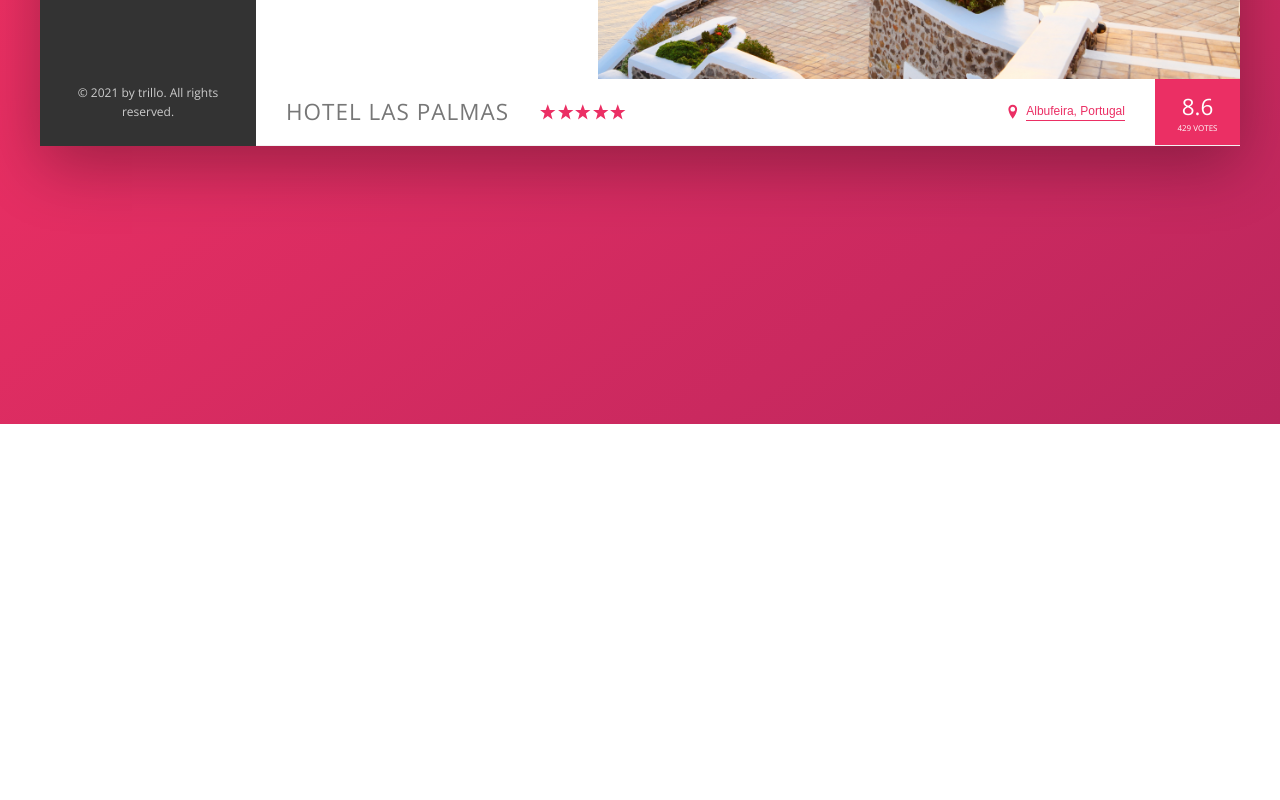
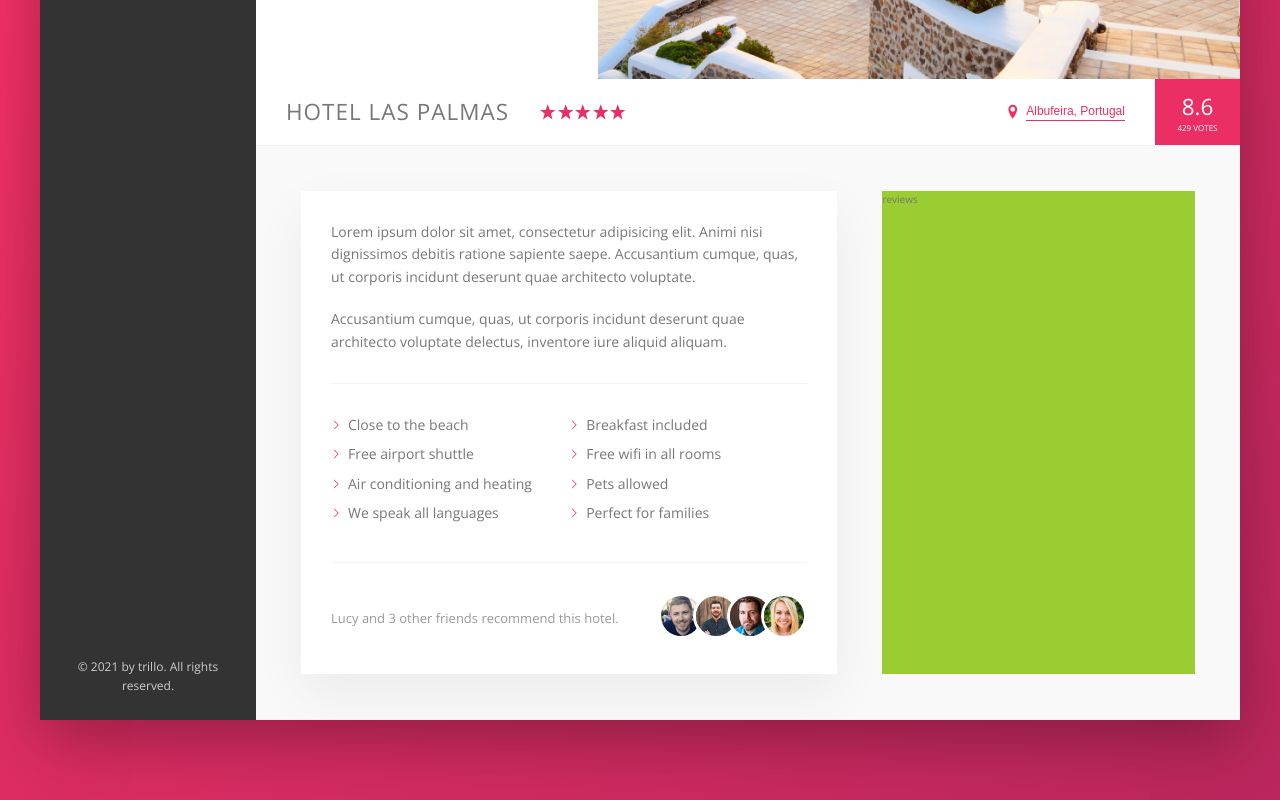
Before and after one commit to jorgeyza/trillo, a website: page index.html in a window 1280 px wide. Shown: the part 456-1256 px from the top of the page. Before the commit the page ends 880 px from the top, so only its background shows below. Drawn offline with nearby package versions, Linux system fonts and the light colour scheme.

Commit message:
Build Description section

```diff
--- a/index.html
+++ b/index.html
@@ -145,6 +145,59 @@
               <div class="overview__rating-count">429 votes</div>
             </div>
           </div>
+
+          <div class="detail">
+            <div class="description">
+              <p class="paragraph">
+                Lorem ipsum dolor sit amet, consectetur adipisicing elit. Animi
+                nisi dignissimos debitis ratione sapiente saepe. Accusantium
+                cumque, quas, ut corporis incidunt deserunt quae architecto
+                voluptate.
+              </p>
+              <p class="paragraph">
+                Accusantium cumque, quas, ut corporis incidunt deserunt quae
+                architecto voluptate delectus, inventore iure aliquid aliquam.
+              </p>
+              <ul class="list">
+                <li class="list__item">Close to the beach</li>
+                <li class="list__item">Breakfast included</li>
+                <li class="list__item">Free airport shuttle</li>
+                <li class="list__item">Free wifi in all rooms</li>
+                <li class="list__item">Air conditioning and heating</li>
+                <li class="list__item">Pets allowed</li>
+                <li class="list__item">We speak all languages</li>
+                <li class="list__item">Perfect for families</li>
+              </ul>
+              <div class="recommend">
+                <p class="recommend__count">
+                  Lucy and 3 other friends recommend this hotel.
+                </p>
+                <div class="recommend__friends">
+                  <img
+                    src="img/user-3.jpg"
+                    alt="Friend 1"
+                    class="recommend__photo"
+                  />
+                  <img
+                    src="img/user-4.jpg"
+                    alt="Friend 2"
+                    class="recommend__photo"
+                  />
+                  <img
+                    src="img/user-5.jpg"
+                    alt="Friend 3"
+                    class="recommend__photo"
+                  />
+                  <img
+                    src="img/user-6.jpg"
+                    alt="Friend 4"
+                    class="recommend__photo"
+                  />
+                </div>
+              </div>
+            </div>
+            <div class="user-reviews">reviews</div>
+          </div>
         </main>
       </div>
     </div>
--- a/sass/_base.scss
+++ b/sass/_base.scss
@@ -13,6 +13,9 @@
   --color-grey-dark-3: #999;
 
   --shadow-dark: 0 2rem 6rem rgba(0, 0, 0, 0.3);
+  --shadow-light: 0 2rem 5rem rgba(0, 0, 0, 0.06);
+
+  --line: 1px solid var(--color-grey-light-2);
 }
 
 * {
--- a/sass/_components.scss
+++ b/sass/_components.scss
@@ -199,7 +199,7 @@
 .overview {
   display: flex;
   align-items: center;
-  border-bottom: 1px solid var(--color-grey-light-2);
+  border-bottom: var(--line);
 
   &__heading {
     font-size: 2.25rem;
@@ -295,3 +295,75 @@
     box-shadow: none;
   }
 }
+
+///////////////////////////////
+// PARAGRAPH
+.paragraph:not(:last-of-type) {
+  margin-bottom: 2rem;
+}
+
+///////////////////////////////
+// LIST
+.list {
+  list-style: none;
+  margin: 3rem 0;
+  padding: 3rem 0;
+  border-top: var(--line);
+  border-bottom: var(--line);
+
+  display: flex;
+  flex-wrap: wrap;
+
+  &__item {
+    flex: 0 0 50%;
+    margin-bottom: 0.7rem;
+  }
+
+  &__item::before {
+    content: '';
+    display: inline-block;
+    height: 1rem;
+    width: 1rem;
+    margin-right: 0.7rem;
+
+    //Older browsers
+    // background-image: url(../img/chevron-thin-right.svg);
+    // background-size: cover;
+
+    //Newer browsers - masks
+    background-color: var(--color-primary);
+    -webkit-mask-image: url(../img/chevron-thin-right.svg);
+    -webkit-mask-size: cover;
+    mask-image: url(../img/chevron-thin-right.svg);
+    mask-image: cover;
+  }
+}
+
+///////////////////////////////
+// RECOMMEND
+.recommend {
+  font-size: 1.3rem;
+  color: var(--color-grey-dark-3);
+
+  display: flex;
+  align-items: center;
+
+  &__count {
+    margin-right: auto;
+  }
+
+  &__friends {
+  }
+
+  &__photo {
+    box-sizing: content-box;
+    height: 4rem;
+    width: 4rem;
+    border-radius: 50%;
+    border: 3px solid #fff;
+
+    &:not(:last-child) {
+      margin-right: -1.5rem;
+    }
+  }
+}
--- a/sass/_layout.scss
+++ b/sass/_layout.scss
@@ -11,7 +11,7 @@
   font-size: 1.4rem;
   height: 7rem;
   background-color: #fff;
-  border-bottom: 1px solid var(--color-grey-light-2);
+  border-bottom: var(--line);
 
   display: flex;
   justify-content: space-between;
@@ -34,3 +34,24 @@
   background-color: #fff;
   flex: 1;
 }
+
+.detail {
+  display: flex;
+  padding: 4.5rem;
+  background-color: var(--color-grey-light-1);
+  border-bottom: var(--line);
+}
+
+.description {
+  font-size: 1.4rem;
+  background-color: #fff;
+  box-shadow: var(--shadow-light);
+  padding: 3rem;
+  flex: 0 0 60%;
+  margin-right: 4.5rem;
+}
+
+.user-reviews {
+  background-color: yellowgreen;
+  flex: 1;
+}
```
Also changed, not shown: css/style.css, 1 other file.
